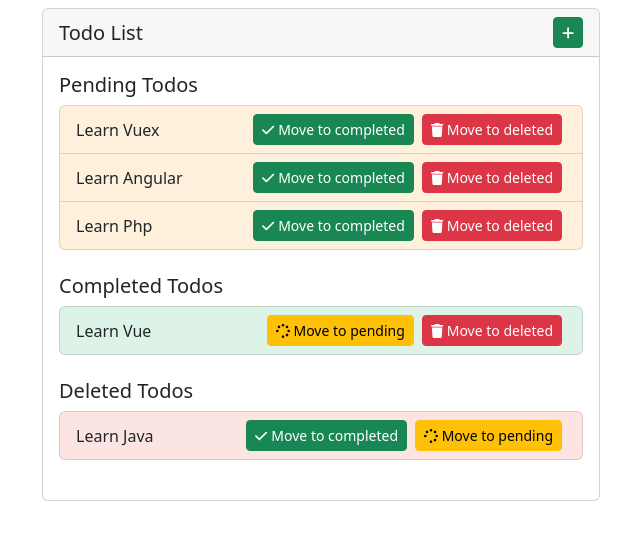
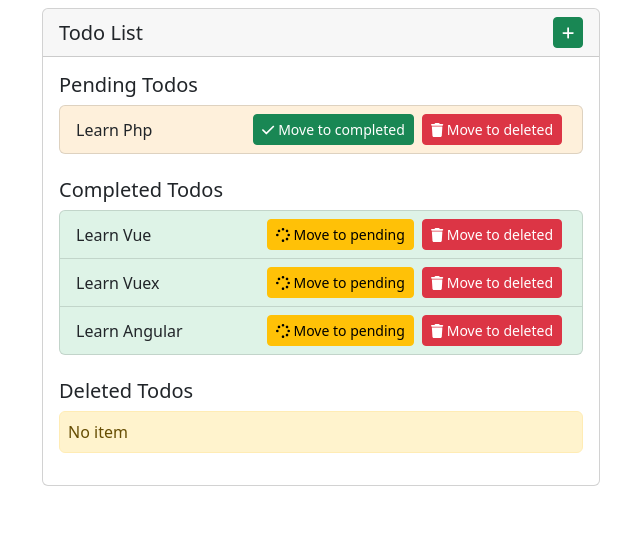
Before and after one commit to gurkanatik/learning-vue, a Vue app in the folder 5-todo-with-json-server/: page / in a window 1280 px wide. Shown: the top 540 px of the page, without its empty margins (319-959 px from the left). Built offline with nearby package versions, Linux system fonts and the light colour scheme; data requests are answered from the project's data file.

Commit message:
crud with json-server

```diff
--- a/5-todo-with-json-server/db.json
+++ b/5-todo-with-json-server/db.json
@@ -0,0 +1,24 @@
+{
+  "todoList": [
+    {
+      "id": 1,
+      "todo": "Learn Vue",
+      "status": 1
+    },
+    {
+      "id": 2,
+      "todo": "Learn Vuex",
+      "status": 1
+    },
+    {
+      "id": 3,
+      "todo": "Learn Angular",
+      "status": 1
+    },
+    {
+      "id": 4,
+      "todo": "Learn Php",
+      "status": 0
+    }
+  ]
+}
--- a/5-todo-with-json-server/src/App.vue
+++ b/5-todo-with-json-server/src/App.vue
@@ -30,6 +30,16 @@ export default {
   components: {
     addTodoModal,
     todoList
+  },
+  mounted() {
+    this.getTodoList()
+  },
+  methods: {
+    getTodoList(){
+      fetch('http://localhost:3000/todoList')
+          .then((response) => response.json())
+          .then((response) => this.$store.state.todoList = response)
+    }
   }
 }
 </script>
--- a/5-todo-with-json-server/src/assets/style.css
+++ b/5-todo-with-json-server/src/assets/style.css
@@ -1,3 +1,7 @@
+* {
+  user-select: none;
+}
+
 .list-group .list-group-item.completed {
   background-color: rgba(39, 174, 96, 0.15);
 }
--- a/5-todo-with-json-server/src/assets/style.scss
+++ b/5-todo-with-json-server/src/assets/style.scss
@@ -1,3 +1,6 @@
+*{
+  user-select: none;
+}
 .list-group{
   .list-group-item{
     &.completed{
--- a/5-todo-with-json-server/src/components/AddTodoModal.vue
+++ b/5-todo-with-json-server/src/components/AddTodoModal.vue
@@ -32,9 +32,20 @@ export default {
     }
   },
   methods: {
-    addNewTodo(){
-      this.$store.state.todoList.push({id: new Date().getTime(), todo: this.newTodoInput.value, status: 0})
-      this.newTodoInput.value = ''
+    addNewTodo() {
+      let todo = {id: new Date().getTime(), todo: this.newTodoInput.value, status: 0}
+      fetch('http://localhost:3000/todoList', {
+        method: "POST",
+        headers: {
+          "Content-Type": "application/json",
+        },
+        body: JSON.stringify(todo)
+      })
+          .then((response) => response.json())
+          .then((response) => {
+            this.$store.state.todoList.push(response)
+            this.newTodoInput.value = ''
+          })
     }
   }
 }
--- a/5-todo-with-json-server/src/components/TodoList.vue
+++ b/5-todo-with-json-server/src/components/TodoList.vue
@@ -41,8 +41,20 @@ export default {
   },
   methods: {
     changeTodoStatus(id, status){
-      //fetch
-      this.$store.state.todoList.find((item) => item.id === id).status = status
+      fetch('http://localhost:3000/todoList/' + id, {
+        method: "PATCH",
+        headers: {
+          "Content-Type": "application/json",
+        },
+        body: JSON.stringify({status: status})
+      })
+          .then((response) => response.json())
+          .then((response) => {
+            let todoIndex = this.$store.state.todoList.findIndex((item) => item.id === id)
+            this.$store.state.todoList[todoIndex] = response
+          })
+
+
     }
   },
   computed: {
--- a/5-todo-with-json-server/src/store.js
+++ b/5-todo-with-json-server/src/store.js
@@ -2,13 +2,7 @@ import { createStore } from 'vuex'
 
 const store = createStore({
     state: {
-        todoList: [
-            {id: 1, todo: "Learn Vue", status: 1},
-            {id: 2, todo: "Learn Vuex", status: 0},
-            {id: 3, todo: "Learn Angular", status: 0},
-            {id: 4, todo: "Learn Php", status: 0},
-            {id: 5, todo: "Learn Java", status: 2},
-        ]
+        todoList: []
     },
     getters: {
         pendingTodos: state => state.todoList.filter((item) => ! item.status),
```
Also changed, not shown: 1 other file (tests, documents, lock files or other folders).
